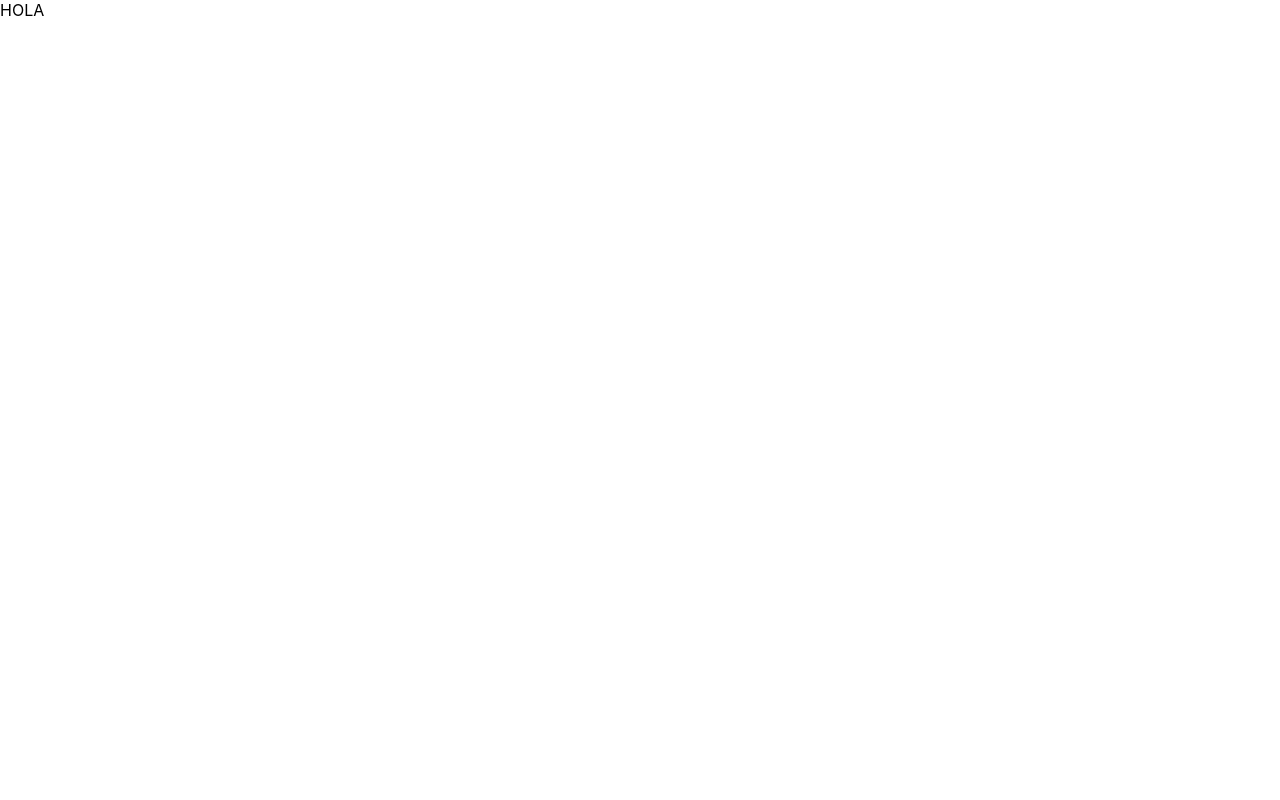
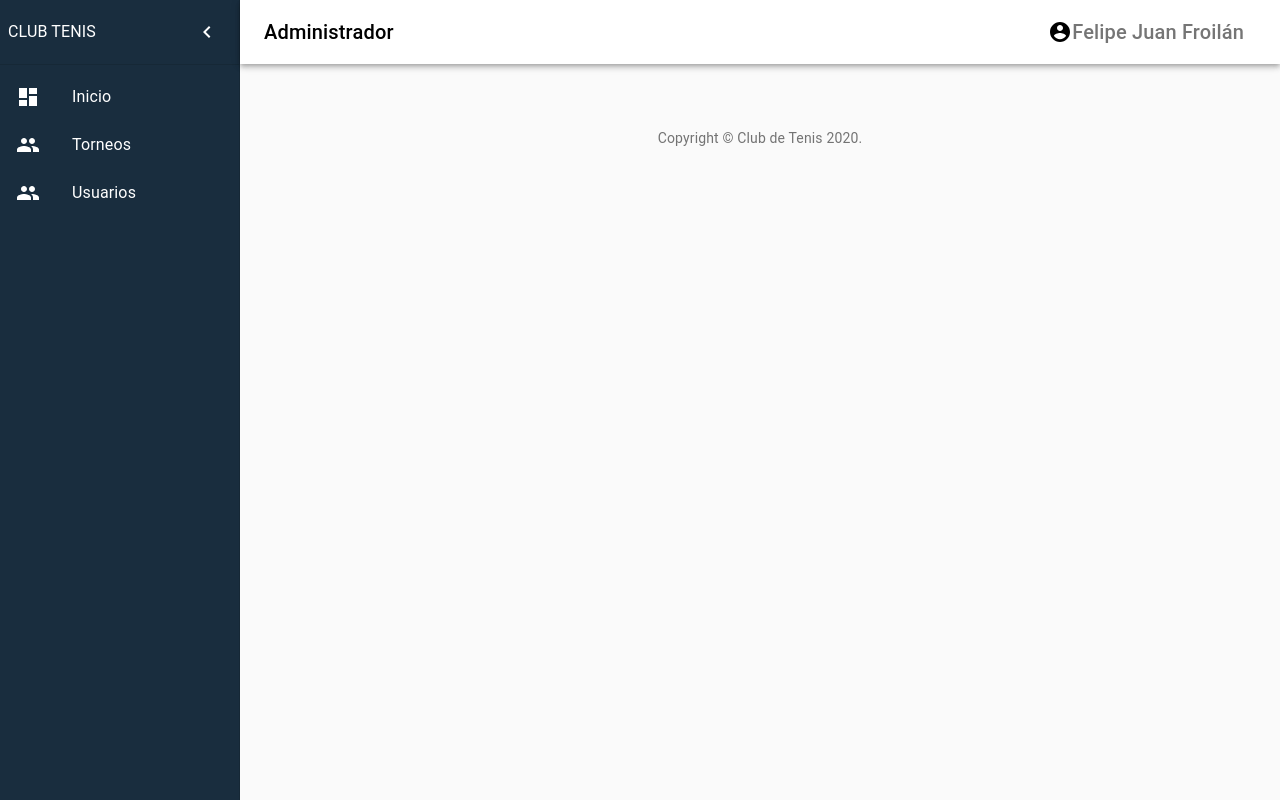
Before and after one commit to RobertoCarlosG/club-tenis, a React (Create React App) app: page /administrador in a window 1280 px wide. Before the commit this address led to /login. Built offline with nearby package versions, Linux system fonts and the light colour scheme.

Commit message:
Plantilla

```diff
--- a/package.json
+++ b/package.json
@@ -3,9 +3,12 @@
   "version": "0.1.0",
   "private": true,
   "dependencies": {
+    "@material-ui/core": "^4.10.0",
+    "@material-ui/icons": "^4.9.1",
     "cra-template": "1.0.3",
     "firebase": "^7.14.5",
     "firebaseui": "^4.5.0",
+    "material-ui": "^0.20.2",
     "react": "^16.13.1",
     "react-dom": "^16.13.1",
     "react-router": "^5.2.0",
--- a/src/App.js
+++ b/src/App.js
@@ -1,14 +1,15 @@
 import React from 'react';
-import ReactDOM from 'react-dom'
 import { BrowserRouter, Switch, Redirect } from 'react-router-dom'
 import { Route } from 'react-router'
 import Login from './paginas/login'
+import Administrador from './paginas/administrador'
 
 function App() {
   return (
     <BrowserRouter>
       <Switch>
         <Route exact path="/login" component={Login} />
+        <Route exact path="/administrador" component={Administrador} />
         <Redirect from="/" to ="/login" />
       </Switch>
     </BrowserRouter>
--- /dev/null
+++ b/src/paginas/administrador/index.js
@@ -0,0 +1,190 @@
+import React from 'react'
+import clsx from 'clsx';
+import { makeStyles } from '@material-ui/core/styles';
+import CssBaseline from '@material-ui/core/CssBaseline';
+import Drawer from '@material-ui/core/Drawer';
+import Box from '@material-ui/core/Box';
+import AppBar from '@material-ui/core/AppBar';
+import Toolbar from '@material-ui/core/Toolbar';
+import List from '@material-ui/core/List';
+import ListItemText from '@material-ui/core/ListItemText';
+import Typography from '@material-ui/core/Typography';
+import Divider from '@material-ui/core/Divider';
+import IconButton from '@material-ui/core/IconButton';
+import Container from '@material-ui/core/Container';
+import Grid from '@material-ui/core/Grid';
+import Paper from '@material-ui/core/Paper';
+import Link from '@material-ui/core/Link';
+import MenuIcon from '@material-ui/icons/Menu';
+import ChevronLeftIcon from '@material-ui/icons/ChevronLeft';
+import AccountCircleIcon from '@material-ui/icons/AccountCircle';
+import { mainListItems } from './listItems';
+
+function Copyright() {
+    return (
+      <Typography variant="body2" color="textSecondary" align="center">
+        {'Copyright © '}
+        <Link color="inherit" href="https://material-ui.com/">
+          Club de Tenis
+        </Link>{' '}
+        {new Date().getFullYear()}
+        {'.'}
+      </Typography>
+    );
+}
+
+const drawerWidth = 240;
+
+const useStyles = makeStyles((theme) => ({
+  root: {
+    display: 'flex',
+  },
+  toolbar: {
+    paddingRight: 24,
+     // keep right padding when drawer closed
+  },
+  toolbarIcon: {
+    display: 'flex',
+    alignItems: 'center',
+    justifyContent: 'flex-end',
+    padding: '0 8px',
+    ...theme.mixins.toolbar,
+  },
+  appBar: {
+    background: '#FFF',
+    color: '#000',
+    zIndex: theme.zIndex.drawer + 1,
+    transition: theme.transitions.create(['width', 'margin'], {
+      easing: theme.transitions.easing.sharp,
+      duration: theme.transitions.duration.leavingScreen,
+    }),
+  },
+  appBarShift: {
+    marginLeft: drawerWidth,
+    width: `calc(100% - ${drawerWidth}px)`,
+    transition: theme.transitions.create(['width', 'margin'], {
+      easing: theme.transitions.easing.sharp,
+      duration: theme.transitions.duration.enteringScreen,
+    }),
+  },
+  menuButton: {
+    marginRight: 36,
+  },
+  menuButtonHidden: {
+    display: 'none',
+  },
+  title: {
+    flexGrow: 1,
+  },
+  drawerPaper: {
+    background: '#192D3E;',
+    color: '#fff',
+    position: 'relative',
+    whiteSpace: 'nowrap',
+    width: drawerWidth,
+    transition: theme.transitions.create('width', {
+      easing: theme.transitions.easing.sharp,
+      duration: theme.transitions.duration.enteringScreen,
+    }),
+  },
+  drawerPaperClose: {
+    overflowX: 'hidden',
+    transition: theme.transitions.create('width', {
+      easing: theme.transitions.easing.sharp,
+      duration: theme.transitions.duration.leavingScreen,
+    }),
+    width: theme.spacing(7),
+    [theme.breakpoints.up('sm')]: {
+    width: theme.spacing(9),
+    },
+  },
+  appBarSpacer: theme.mixins.toolbar,
+  content: {
+    flexGrow: 1,
+    height: '100vh',
+    overflow: 'auto',
+  },
+  container: {
+    paddingTop: theme.spacing(4),
+    paddingBottom: theme.spacing(4),
+  },
+  paper: {
+    padding: theme.spacing(2),
+    display: 'flex',
+    overflow: 'auto',
+    flexDirection: 'column',
+  },
+  fixedHeight: {
+    height: 240,
+  },
+}));
+
+export default function Administrador () {
+  const classes = useStyles();
+  const [open, setOpen] = React.useState(true);
+  const handleDrawerOpen = () => {
+    setOpen(true);
+  };
+  const handleDrawerClose = () => {
+    setOpen(false);
+  };
+  const fixedHeightPaper = clsx(classes.paper, classes.fixedHeight);
+
+  return (
+    <div className={classes.root}>
+      <CssBaseline />
+      <AppBar position="absolute" className={clsx(classes.appBar, open && classes.appBarShift)}>
+        <Toolbar className={classes.toolbar}>
+          <IconButton
+            edge="start"
+            color="#fff"
+            aria-label="open drawer"
+            onClick={handleDrawerOpen}
+            className={clsx(classes.menuButton, open && classes.menuButtonHidden)}
+          >
+            <MenuIcon />
+          </IconButton>
+          <Typography component="h1" variant="h6" color="inherit" noWrap className={classes.title}>
+            Administrador
+          </Typography>
+          <IconButton>
+            <AccountCircleIcon style={{ color: '#000' ,}} />
+            <Typography component="h1" variant="h6" color="inherit" noWrap >
+            Felipe Juan Froilán
+            </Typography>
+          </IconButton>
+
+        </Toolbar>
+      </AppBar>
+      <Drawer
+        variant="permanent"
+        classes={{
+          paper: clsx(classes.drawerPaper, !open && classes.drawerPaperClose),
+        }}
+        open={open}
+      >
+        <div className={classes.toolbarIcon}>
+
+        <ListItemText primary="CLUB TENIS" style={{ color: '#FFF' ,}} />
+          <IconButton onClick={handleDrawerClose}>
+            <ChevronLeftIcon style={{ color: '#FFF' }} />
+          </IconButton>
+        </div>
+
+        <Divider />
+        <List>
+            {mainListItems}
+        </List>
+      </Drawer>
+      <main className={classes.content}>
+        <div className={classes.appBarSpacer} />
+        <Container maxWidth="lg" className={classes.container}>
+
+          <Box pt={4}>
+            <Copyright />
+          </Box>
+        </Container>
+      </main>
+    </div>
+  );
+}
--- /dev/null
+++ b/src/paginas/administrador/listItems.js
@@ -0,0 +1,40 @@
+import React from 'react';
+import ListItem from '@material-ui/core/ListItem';
+import ListItemIcon from '@material-ui/core/ListItemIcon';
+import ListItemText from '@material-ui/core/ListItemText';
+import DashboardIcon from '@material-ui/icons/Dashboard';
+import PeopleIcon from '@material-ui/icons/People';
+/*
+import Divider from '@material-ui/core/Divider';
+    <ListItem button>
+    <ListItemIcon>
+        <DashboardIcon style={{ color: '#192D3E' }} />
+      </ListItemIcon>
+      <ListItemText primary="Opciones" />
+    </ListItem>
+    <Divider />
+
+*/
+
+export const mainListItems = (
+  <div>
+    <ListItem button>
+      <ListItemIcon>
+        <DashboardIcon style={{ color: '#FFF' }} />
+      </ListItemIcon>
+      <ListItemText primary="Inicio" />
+    </ListItem>
+    <ListItem button>
+      <ListItemIcon>
+        <PeopleIcon style={{ color: '#FFF' }} />
+      </ListItemIcon>
+      <ListItemText primary="Torneos" />
+    </ListItem>
+    <ListItem button>
+      <ListItemIcon>
+        <PeopleIcon style={{ color: '#FFF' }} />
+      </ListItemIcon>
+      <ListItemText primary="Usuarios" />
+    </ListItem>
+  </div>
+);
```
Also changed, not shown: 1 other file (tests, documents, lock files or other folders).
